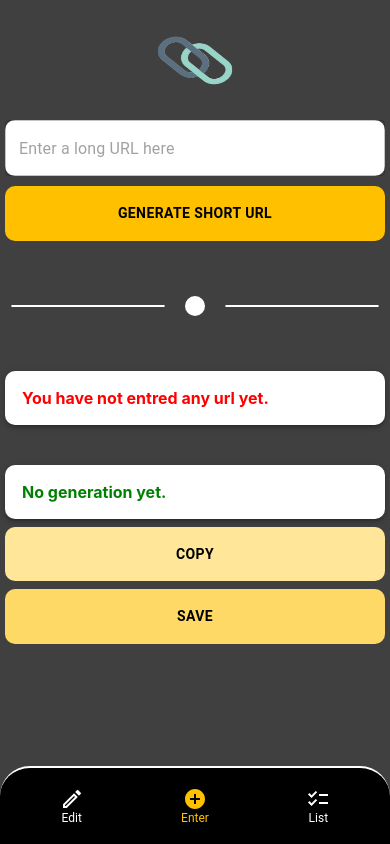
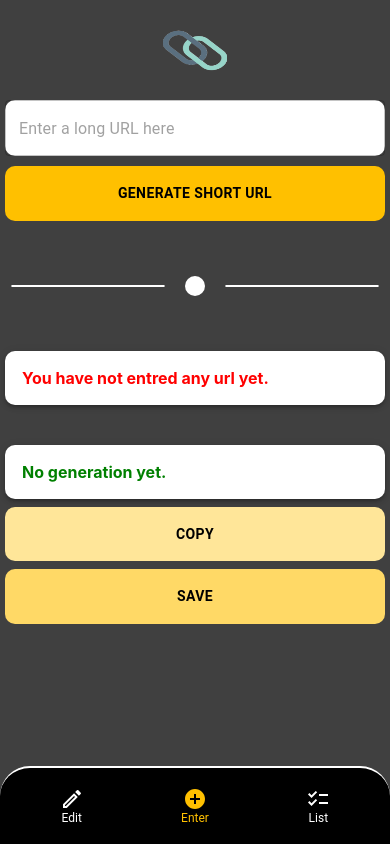
Before and after one commit to tanvir5230/urlshortening, a React (Create React App) app: page / in a window 390 px wide. Built offline with nearby package versions, Linux system fonts and the light colour scheme.

Commit message:
logo size fixed for mobile screen

```diff
--- a/package.json
+++ b/package.json
@@ -49,6 +49,7 @@
     ]
   },
   "devDependencies": {
+    "@babel/plugin-proposal-private-property-in-object": "^7.21.11",
     "gh-pages": "^5.0.0"
   }
 }
--- a/src/App.tsx
+++ b/src/App.tsx
@@ -76,7 +76,7 @@
                 width: "100%",
               }}
             >
-              <Logo width={150} height={120} />
+              <Logo width={130} height={100} />
             </div>
           )}
           <Grid
```
Also changed, not shown: 1 other file (tests, documents, lock files or other folders).
